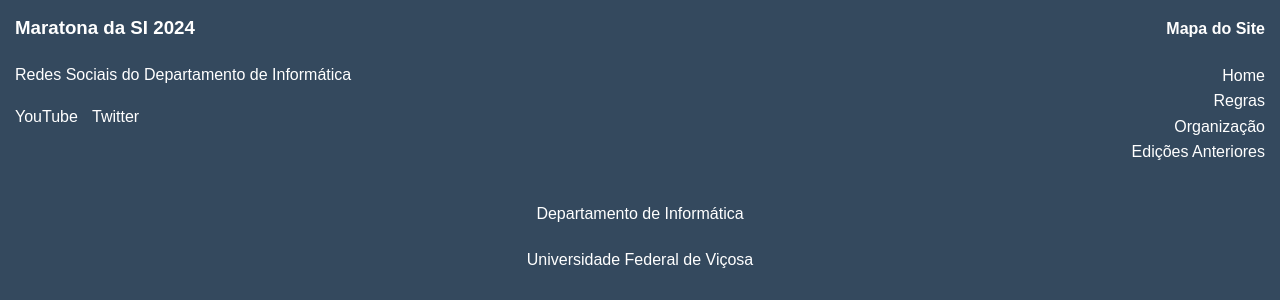
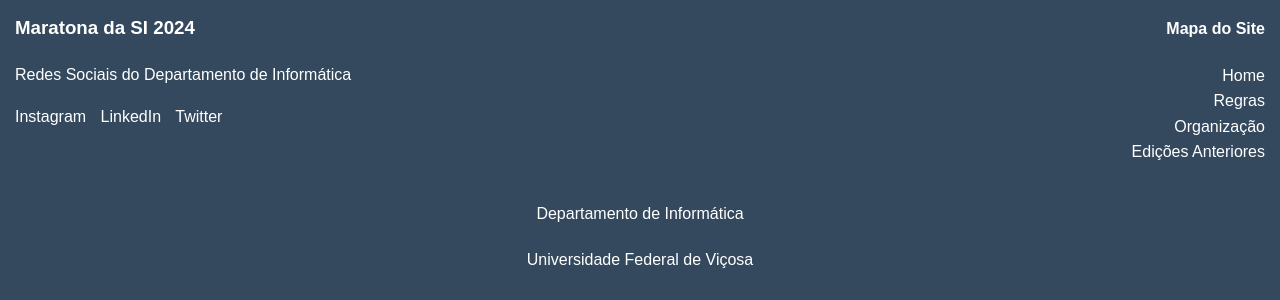
Before and after one commit to maratonaufv/maratona-si, a Jekyll site: the page built from index.md, in a window 1280 px wide. Shown: the part 1202-1502 px from the top of the page. Built offline with Jekyll 4.4.1, drawn with Linux system fonts in a browser that asks for light colours.

Commit message:
Added social media links

```diff
--- a/_layouts/default.html
+++ b/_layouts/default.html
@@ -41,8 +41,9 @@
                     <h3>{{ site.title }}</h3>
                     <p>Redes Sociais do Departamento de Informática</p>
                     <div class="social-icons">
-                        <a href="https://www.youtube.com/channel/{{ site.youtube_channel }}" class="youtube-icon">YouTube</a>
-                        <a href="https://twitter.com/{{ site.twitter_username }}" class="twitter-icon">Twitter</a>
+                        <a href="https://www.instagram.com/dpi.ufv/" class="youtube-icon">Instagram</a>
+                        <a href="https://www.linkedin.com/company/dpi-ufv/" class="twitter-icon">LinkedIn</a>
+                        <a href="https://twitter.com/dpiufv" class="twitter-icon">Twitter</a>
                     </div>
                 </div>
                 <div class="footer-section sitemap">
```
